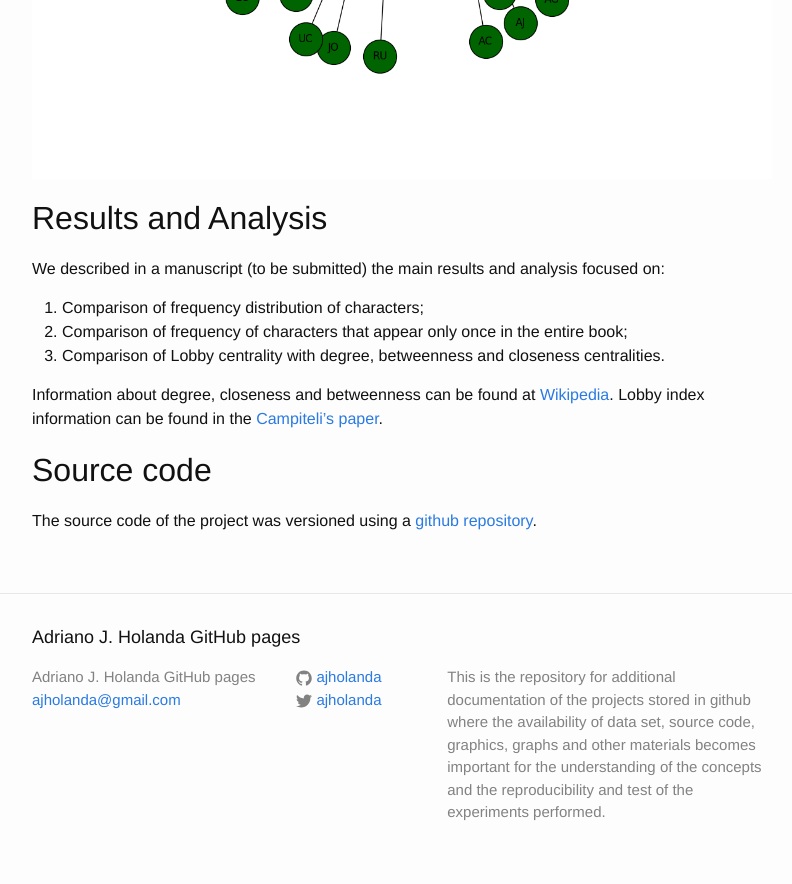
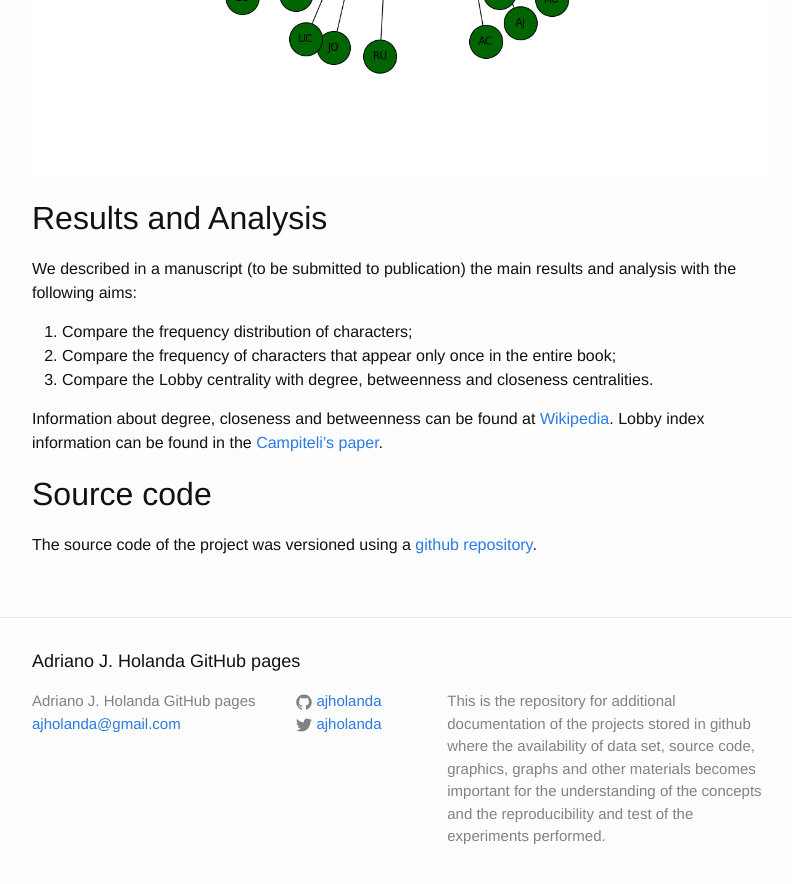
Before and after one commit to ajholanda/ajholanda.github.io, a Jekyll site: the page built from charnet.md, in a window 1280 px wide and 900 px high, scrolled down 8304 px. Shown: the top 884 px of the window, without its empty margins (238-1030 px from the left). Built offline with Jekyll 4.4.1, drawn with Linux system fonts in a browser that asks for light colours.

Commit message:
change the text related to manuscript

```diff
--- a/charnet.md
+++ b/charnet.md
@@ -105,12 +105,12 @@ and [matplotlib](http://matplotlib.org/).
 
 ## Results and Analysis
 
-We described in a manuscript (to be submitted) the main results and
-analysis focused on:
+We described in a manuscript (to be submitted to publication) the main
+results and analysis with the following aims:
 
-1. Comparison of frequency distribution of characters;
-2. Comparison of frequency of characters that appear only once in the entire book;
-3. Comparison of Lobby centrality with degree, betweenness and closeness centralities.
+1. Compare the frequency distribution of characters;
+2. Compare the frequency of characters that appear only once in the entire book;
+3. Compare the Lobby centrality with degree, betweenness and closeness centralities.
 
 Information about degree, closeness and betweenness can be found at
 [Wikipedia](https://en.wikipedia.org/wiki/Centrality). Lobby index
```
